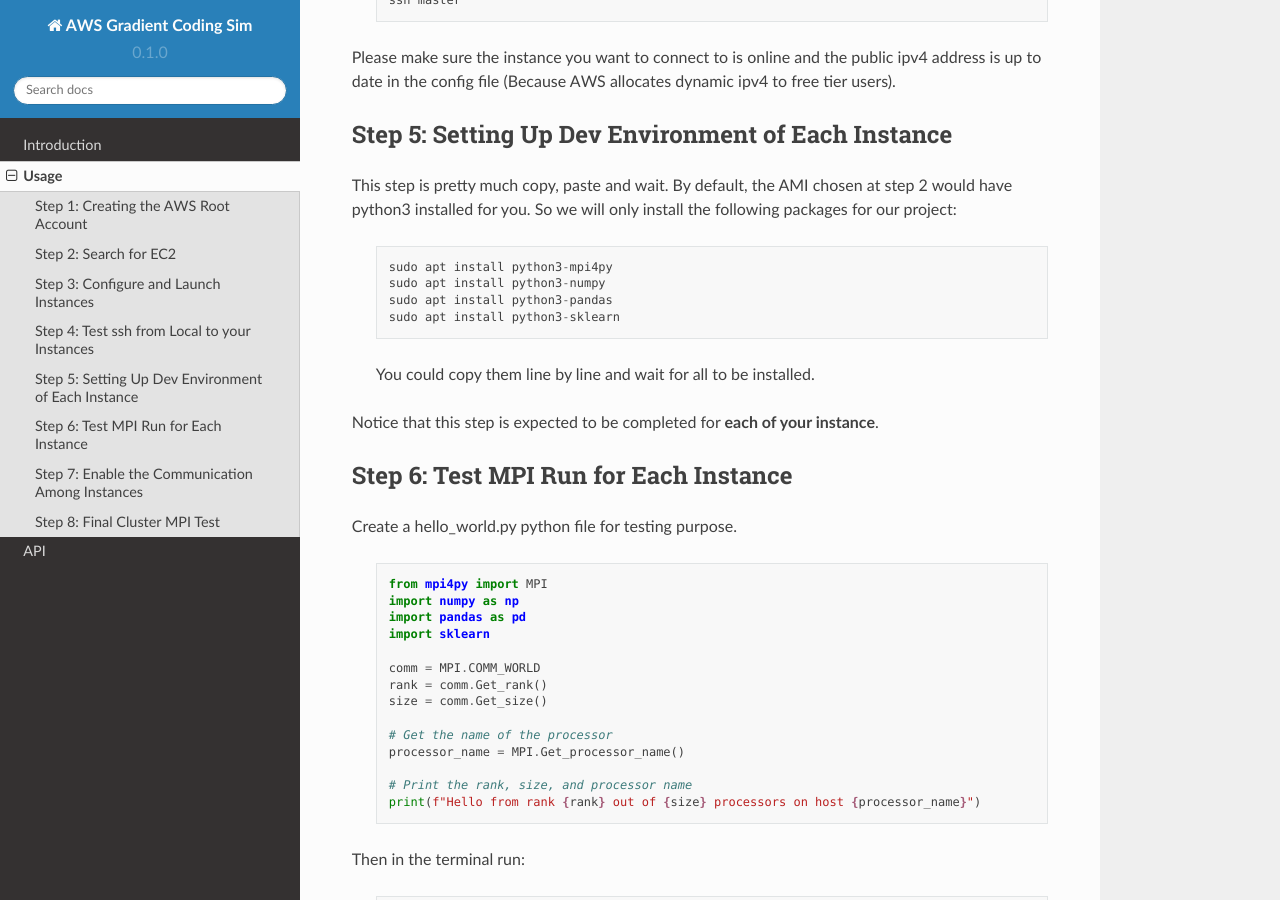
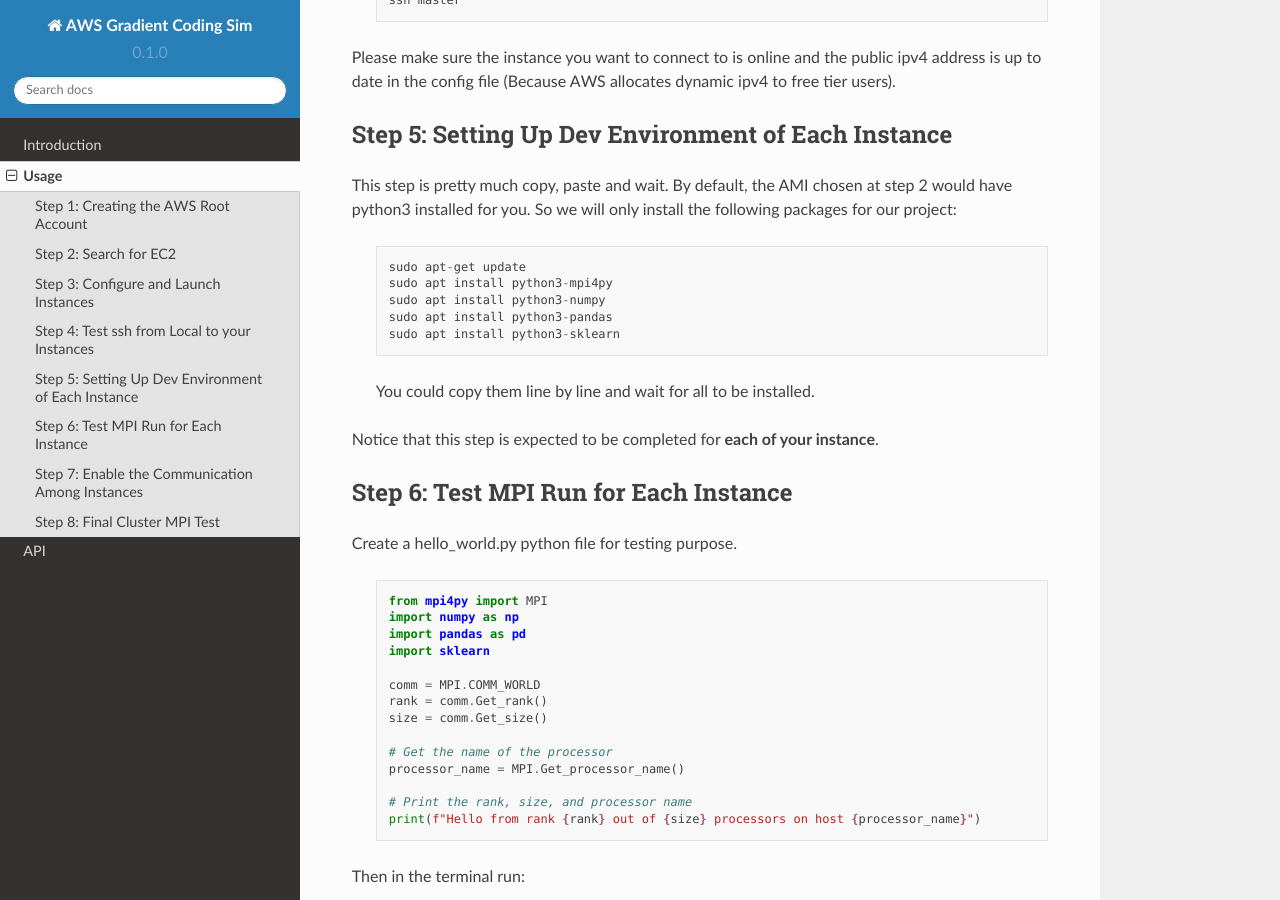
Before and after one commit to ZeeChono/GradientCodeReadDocs, a Sphinx documentation site: the page built from docs/source/usage.rst, in a window 1280 px wide and 900 px high, scrolled down 4509 px. Built offline with Sphinx 7.4.7 and the Read the Docs theme 2.0.0, drawn with Linux system fonts in a browser that asks for light colours.

Commit message:
Update usage.rst

```diff
--- a/docs/source/usage.rst
+++ b/docs/source/usage.rst
@@ -106,6 +106,7 @@ This step is pretty much copy, paste and wait. By default, the AMI chosen at ste
 
    .. code-block::
 
+      sudo apt-get update
       sudo apt install python3-mpi4py
       sudo apt install python3-numpy
       sudo apt install python3-pandas
```
